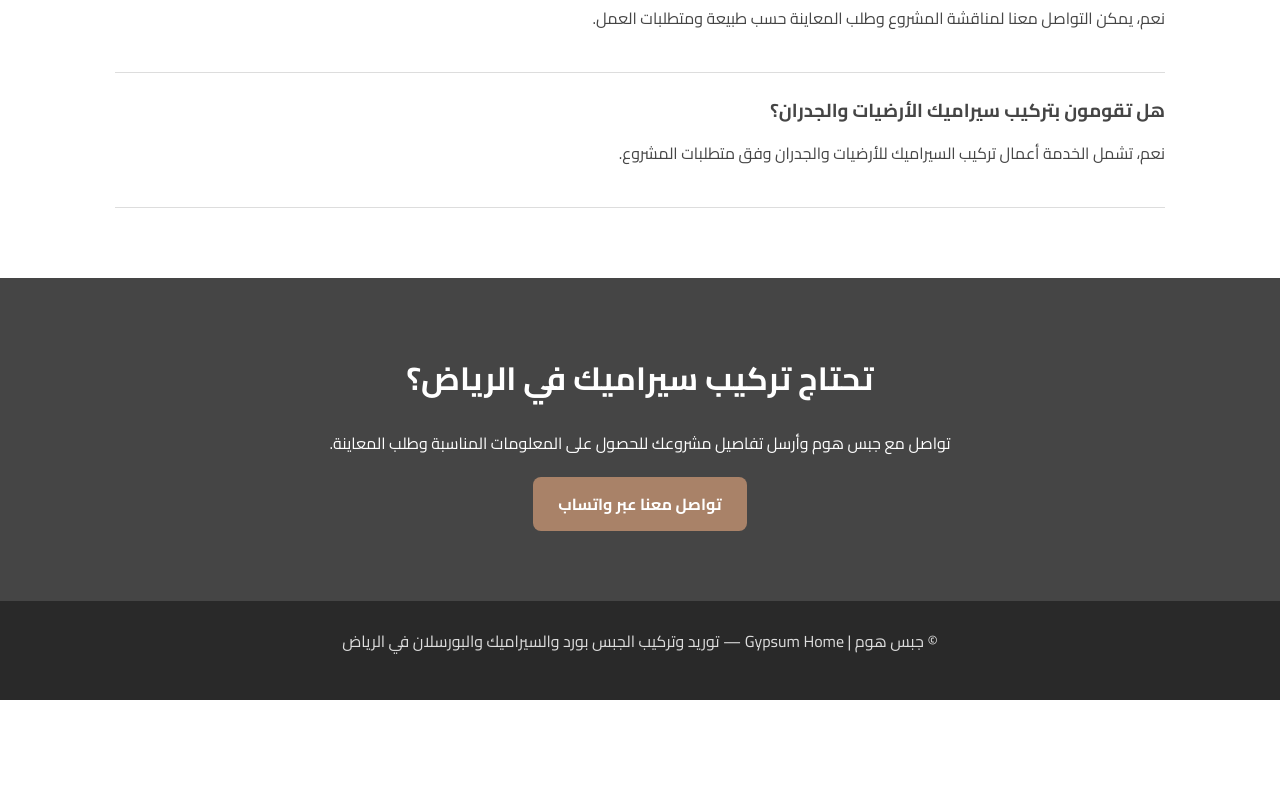
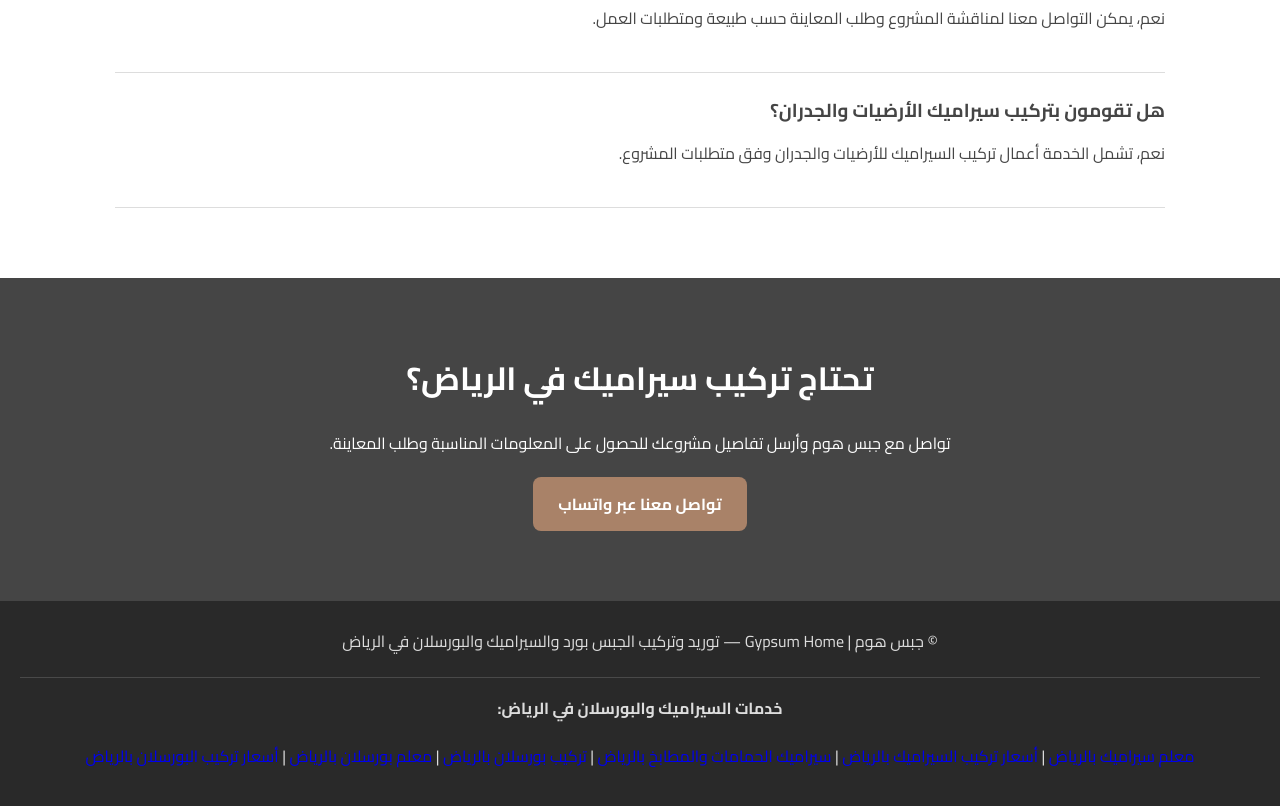
Before and after one commit to rawasikhbusiness-cyber/gypsum-home-website, a website: page ceramic-installation-riyadh.html in a window 1280 px wide. Shown: the part 2520-3326 px from the top of the page. Before the commit the page ends 3220 px from the top, so only its background shows below. Drawn offline with Linux system fonts and the light colour scheme.

Commit message:
Update ceramic-installation-riyadh.html

```diff
--- a/ceramic-installation-riyadh.html
+++ b/ceramic-installation-riyadh.html
@@ -227,8 +227,20 @@ footer{background:#292929;color:#ddd;text-align:center;padding:25px 20px}
 
 <footer>
 <p>© جبس هوم | Gypsum Home — توريد وتركيب الجبس بورد والسيراميك والبورسلان في الرياض</p>
-</footer>
 
+<div style="margin-top:20px; padding-top:15px; border-top:1px solid rgba(255,255,255,.15);">
+    <p><strong>خدمات السيراميك والبورسلان في الرياض:</strong></p>
+
+    <p>
+        <a href="ceramic-installer-riyadh.html">معلم سيراميك بالرياض</a> |
+        <a href="ceramic-installation-prices-riyadh.html">أسعار تركيب السيراميك بالرياض</a> |
+        <a href="bathroom-kitchen-ceramic-riyadh.html">سيراميك الحمامات والمطابخ بالرياض</a> |
+        <a href="porcelain-installation-riyadh.html">تركيب بورسلان بالرياض</a> |
+        <a href="porcelain-installer-riyadh.html">معلم بورسلان بالرياض</a> |
+        <a href="porcelain-installation-prices-riyadh.html">أسعار تركيب البورسلان بالرياض</a>
+    </p>
+</div>
+ </footer>
 <a class="whatsapp" aria-label="واتساب جبس هوم" href="https://wa.me/966544955085">W</a>
 
 </body>
```
